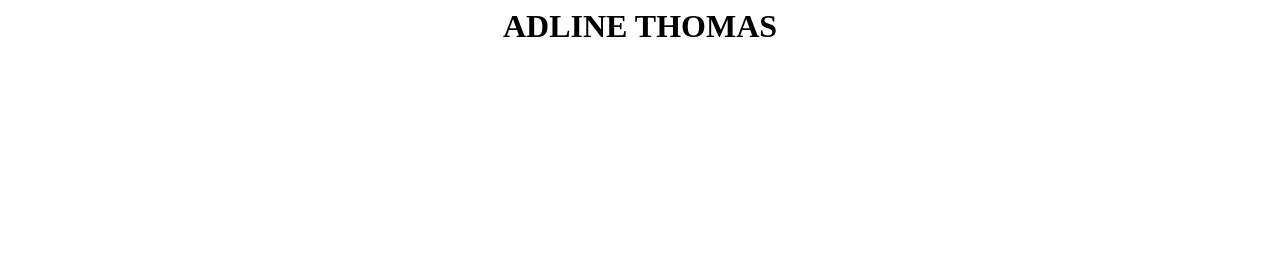
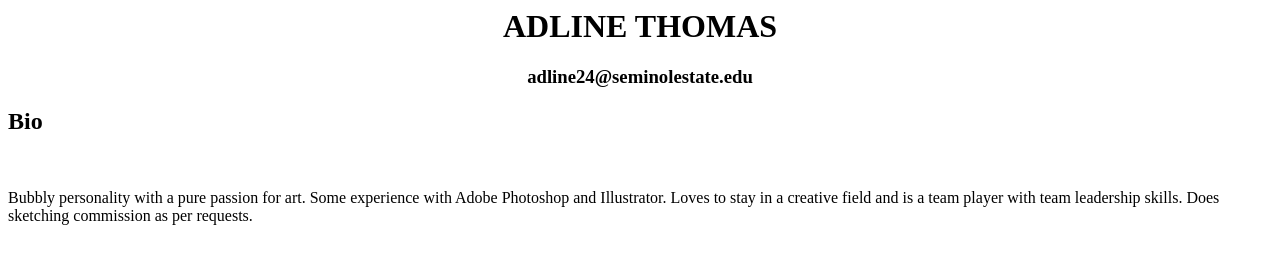
Before and after one commit to adline24/FID, a plain HTML site: page resume/index.html in a window 1280 px wide. Drawn offline with Linux system fonts and the light colour scheme.

Commit message:
Update index.html

```diff
--- a/resume/index.html
+++ b/resume/index.html
@@ -2,8 +2,11 @@
 <HEAD>
   <TITLE>Adline Thomas</TITLE>
   <center><h1>ADLINE THOMAS</h1></center>
-  <center><h3><A><HREF="MAILTO:adline24@seminolestate.edu"></A></h3></center>
+  <center><h3>adline24@seminolestate.edu</h3></center>
 </HEAD>
 
+  <h2>Bio</h2>
+  <br>
+  <p>Bubbly personality with a pure passion for art. Some experience with Adobe Photoshop and Illustrator. Loves to stay in a creative field and is a team player with team leadership skills. Does sketching commission as per requests.</p></br>
 
 </HTML>
```
